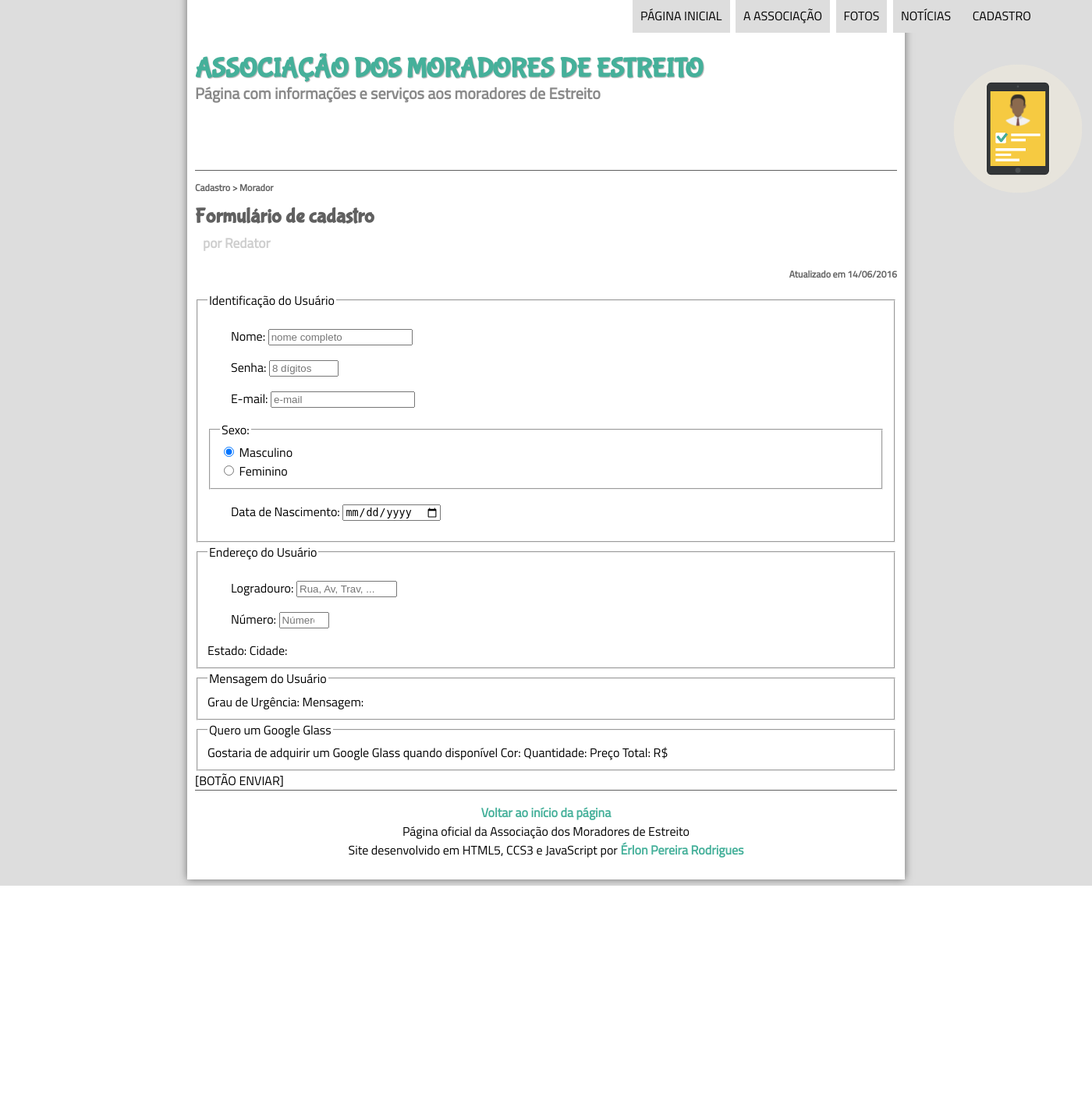
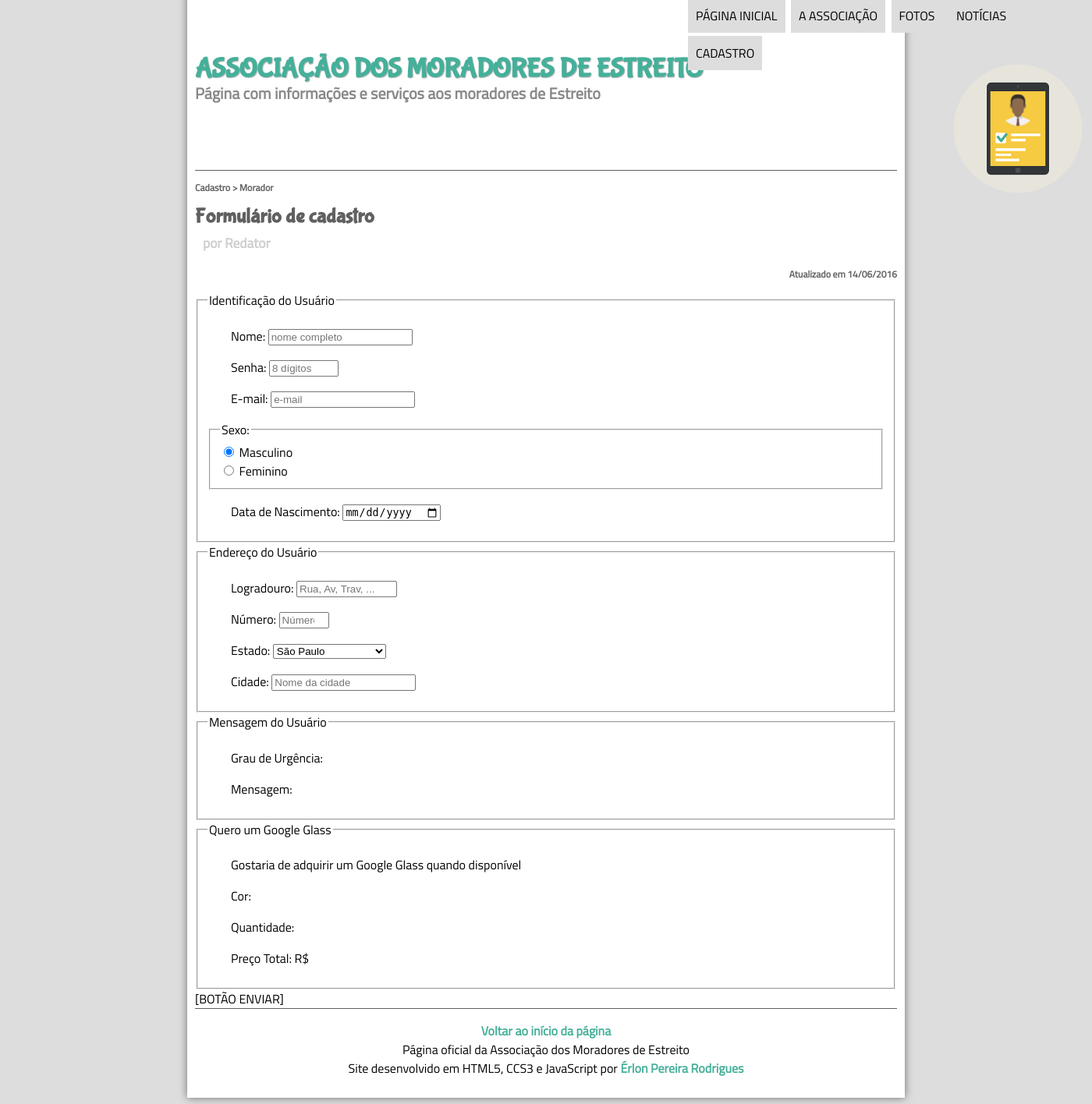
Before and after one commit to erlonpr/associacao-moradores-estreito, a PHP site: page /cadastro.html in a window 1400 px wide. Shown: the whole page at 78% size. Before the commit the page ends 1136 px from the top, so only its background shows below. Run offline with PHP 8.4, Linux system fonts and the light colour scheme.

Commit message:
formulario parte 2
Tarefas realizadas:
- ajustes do formulário de cadastro

```diff
--- a/_css/estilo.css
+++ b/_css/estilo.css
@@ -136,7 +136,7 @@ nav#menu ul {
   text-transform: uppercase; /* coloca todos itens da lista não-ordenada em letra maiúscula */
   position: absolute; /* faz com que a lista não-ordenada tenha um posição absoluta, com isso eu posso colocá-la em qualquer lugar que eu queira na página (portanto o menu tem uma posição absoluta)*/
   top: -20px; /* distância entre a lista não-ordenada e a parte superior da página */
-  left: 769px; /* distância entre a lista não-ordenada e a parte esquerda da página */
+  left: 840px; /* distância entre a lista não-ordenada e a parte esquerda da página */
 }
 
 /* formatação dos itens da lista não-ordenada do menu */
--- a/cadastro.html
+++ b/cadastro.html
@@ -61,46 +61,76 @@
           </header>
 
             <!-- tag FORM define um formulário -->
-            <form>
+            <form method="post" id="fContato" action="mailto:erlonpr@gmail.com">
 
               <fieldset id="usuario"> <!-- a tag FIELDSET define um conjunto de campos de um formulário -->
                 <legend>Identificação do Usuário</legend> <!-- a tag LEGEND define o título de um conjunto de campos (FIELDSET) de um formulário -->
-                <!-- campos do formulário com dados do usuário -->
-                <p><label for="cNome">Nome: </label> <input type="text" name="tNome" id="cNome" size="20" maxlength="30" placeholder="nome completo"> </p>
-                <p><label for="cSenha">Senha: </label> <input type="password" name="tSenha" id="cSenha" size="8" maxlength="8" placeholder="8 dígitos"> </p>
-                <p><label for="cEmail">E-mail: </label> <input type="email" name="tEmail" id="cEmail" size="20" maxlength ="40" placeholder="e-mail"> </p>
+                  <p><label for="cNome">Nome:</label> <input type="text" name="tNome" id="cNome" size="20" maxlength="30" placeholder="nome completo"> </p>
+                  <p><label for="cSenha">Senha:</label> <input type="password" name="tSenha" id="cSenha" size="8" maxlength="8" placeholder="8 dígitos"> </p>
+                  <p><label for="cEmail">E-mail:</label> <input type="email" name="tEmail" id="cEmail" size="20" maxlength ="40" placeholder="e-mail"> </p>
                   <fieldset id="sexo">
                     <legend>Sexo:</legend>
                       <input type="radio" name="tSexo" id="cMasc" checked="true"> <label for="cMasc">Masculino</label>
                       <br/>
                       <input type="radio" name="tSexo" id="cFem"> <label for="cFem">Feminino</label>
                   </fieldset>
-                <p><label for="cNasc">Data de Nascimento: </label> <input type="date" name="tNasc" id="cNasc"></p>
-                <!-- ########################################## -->
+                  <p><label for="cNasc">Data de Nascimento:</label> <input type="date" name="tNasc" id="cNasc"></p>
               </fieldset>
 
               <fieldset id="endereco">
                 <legend>Endereço do Usuário</legend>
-                <!-- campos do formulário com dados de endereço -->
-                <p><label for="cLogr">Logradouro: </label> <input type="text" name="tLogr" id="cLogr" size="13" maxlength="80" placeholder="Rua, Av, Trav, ..."> </p>
-                <p><label for="cNum">Número: </label> <input type="number" name="tNum" id="cNum" min="0" max="999" placeholder="Número"> </p>
-                Estado:
-                Cidade:
-                <!-- ########################################## -->
+                  <p><label for="cLogr">Logradouro:</label> <input type="text" name="tLogr" id="cLogr" size="13" maxlength="80" placeholder="Rua, Av, Trav, ..."> </p>
+                  <p><label for="cNum">Número:</label> <input type="number" name="tNum" id="cNum" min="0" max="999" placeholder="Número"> </p>
+                  <p>
+                    <label for="cEst">Estado:</label>
+                      <select name="tEst" id="cEst">
+                        <option>Acre</option>
+                        <option>Alagoas</option>
+                        <option>Amapá</option>
+                        <option>Amazonas</option>
+                        <option>Bahia</option>
+                        <option>Ceará</option>
+                        <option>Distrito Federal</option>
+                        <option>Espírito Santo</option>
+                        <option>Goiás</option>
+                        <option>Maranhão</option>
+                        <option>Mato Grosso</option>
+                        <option>Mato Grosso do Sul</option>
+                        <option>Minas Gerais</option>
+                        <option>Pará</option>
+                        <option>Paraíba</option>
+                        <option>Paraná</option>
+                        <option>Pernambuco</option>
+                        <option>Piauí</option>
+                        <option>Rio de Janeiro</option>
+                        <option>Rio Grande do Norte</option>
+                        <option>Rio Grande do Sul</option>
+                        <option>Rondônia</option>
+                        <option>Roraima</option>
+                        <option>Santa Catarina</option>
+                        <option selected>São Paulo</option>
+                        <option>Sergipe</option>
+                        <option>Tocantins</option>
+                      </select>
+                  </p>
+                  <p>
+                    <label for="cCid">Cidade:</label>
+                    <input type="text" name="tCid" id="cCid" size="20" maxlength="40" placeholder="Nome da cidade">
+                  </p>
               </fieldset>
 
               <fieldset id="mensagem">
               <legend>Mensagem do Usuário</legend>
-                Grau de Urgência:
-                Mensagem:
+                <p><label for="cUrg">Grau de Urgência: </label> </p>
+                <p><label for="cMsg">Mensagem: </label> </p>
               </fieldset>
 
               <fieldset id="pedido">
                 <legend>Quero um Google Glass</legend>
-                Gostaria de adquirir um Google Glass quando disponível
-                  Cor:
-                  Quantidade:
-                  Preço Total: R$
+                  <p><label for="cPed">Gostaria de adquirir um Google Glass quando disponível</label> </p>
+                    <p><label for="cCor">Cor: </label> </p>
+                    <p><label for="cQtd">Quantidade: </label> </p>
+                    <p><label for="cTot">Preço Total: R$ </label> </p>
               </fieldset>
 
               [BOTÃO ENVIAR]
```
Lines whose indentation alone changed are shown as unchanged.
